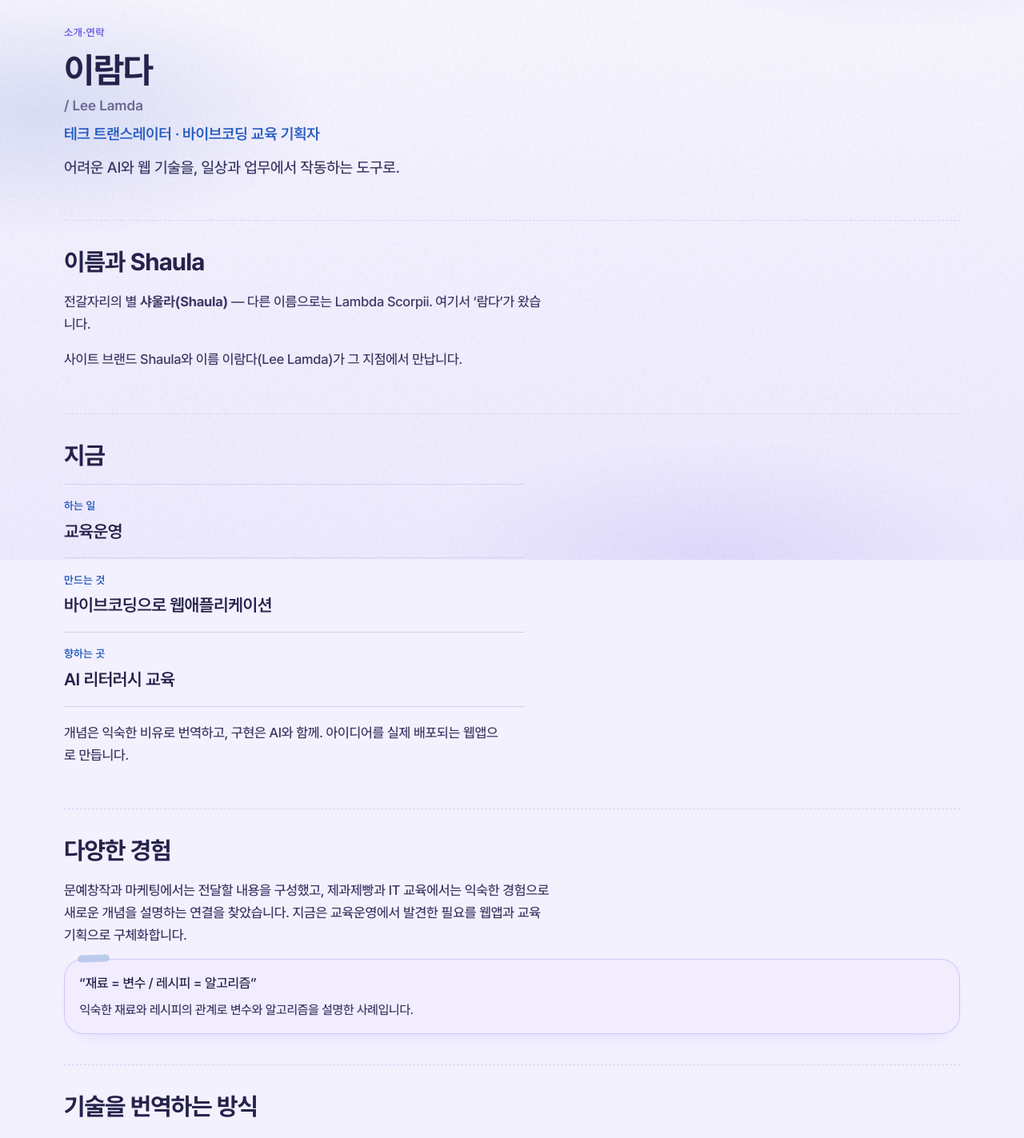
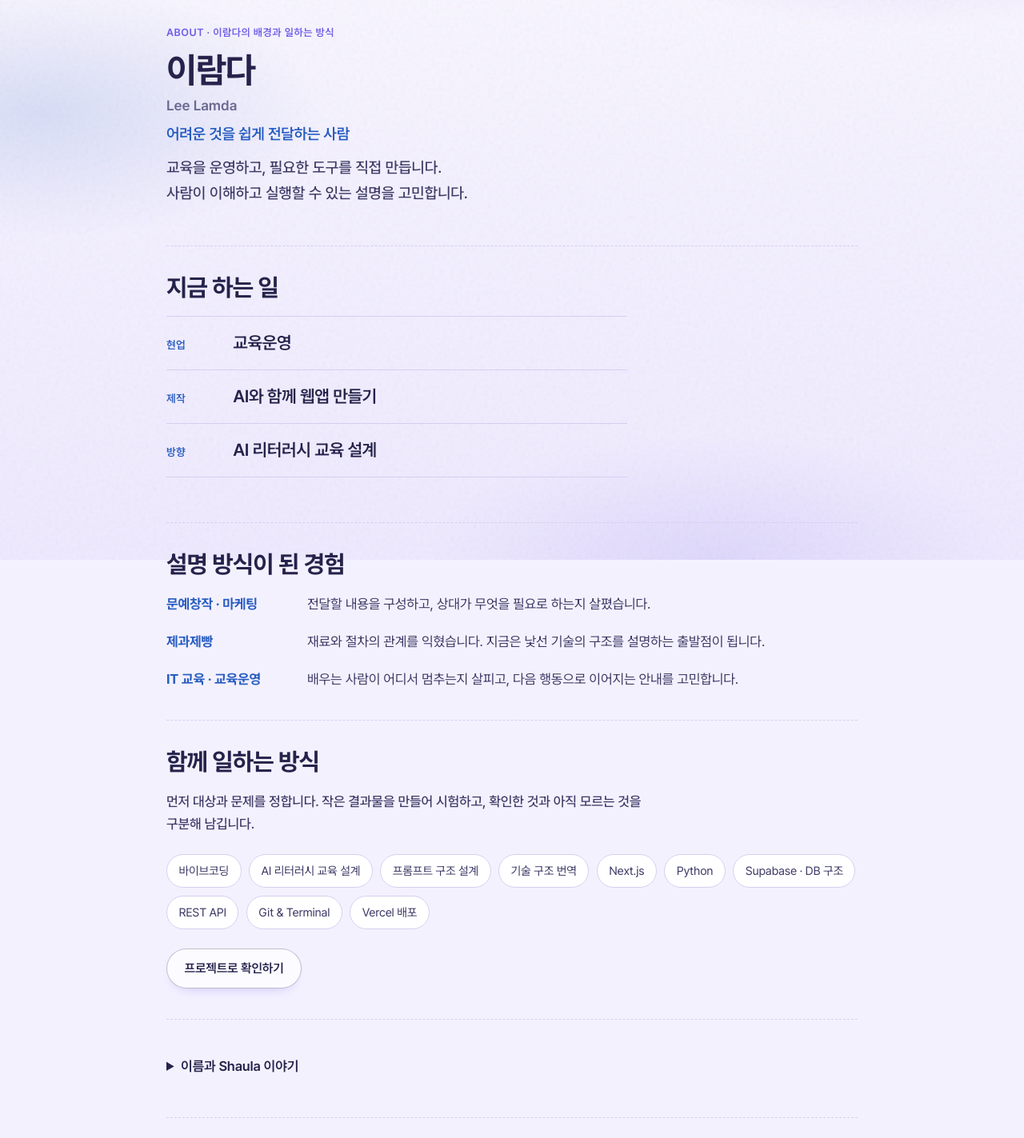
Before and after one commit to LamdaLee/Shaula, a Next.js app: page /about in a window 1280 px wide. Shown: the part 100-1523 px from the top of the page at 80% size. Built offline with nearby package versions, Linux system fonts and the light colour scheme.

Commit message:
Separate home and about content and improve Korean text wrapping

```diff
--- a/src/app/about/about.module.css
+++ b/src/app/about/about.module.css
@@ -96,7 +96,9 @@
   letter-spacing: -0.02em;
   text-decoration: none;
   color: var(--sky-ink);
-  transition: color 160ms var(--ease), transform 200ms var(--ease-out);
+  transition:
+    color 160ms var(--ease),
+    transform 200ms var(--ease-out);
   display: inline-block;
 }
 
@@ -111,4 +113,59 @@
   margin-bottom: 1.35rem;
 }
 
-.chips{display:flex;flex-wrap:wrap;gap:.6rem;list-style:none;margin:1.5rem 0;padding:0}.chips li{padding:.5rem .9rem;border:1px solid var(--line);border-radius:999px;background:white;color:var(--ink-soft);font-size:.92rem}
+.chips {
+  display: flex;
+  flex-wrap: wrap;
+  gap: 0.6rem;
+  list-style: none;
+  margin: 1.5rem 0;
+  padding: 0;
+}
+.chips li {
+  padding: 0.5rem 0.9rem;
+  border: 1px solid var(--line);
+  border-radius: 999px;
+  background: white;
+  color: var(--ink-soft);
+  font-size: 0.92rem;
+}
+
+.about {
+  max-width: 54rem;
+}
+.experiences {
+  display: grid;
+  gap: 1.2rem;
+  margin: 0;
+}
+.experiences div {
+  display: grid;
+  gap: 0.35rem;
+}
+.experiences dt {
+  font-weight: 700;
+  color: var(--sky-ink);
+}
+.experiences dd {
+  margin: 0;
+  max-width: 36rem;
+  color: var(--ink-soft);
+  word-break: keep-all;
+}
+.nameStory p {
+  margin: 1rem 0 0;
+  max-width: 36rem;
+}
+.chips li {
+  word-break: keep-all;
+}
+@media (min-width: 700px) {
+  .experiences div {
+    grid-template-columns: 10rem 1fr;
+    gap: 1rem;
+  }
+  .now li {
+    grid-template-columns: 5rem 1fr;
+    align-items: baseline;
+  }
+}
--- a/src/app/about/page.tsx
+++ b/src/app/about/page.tsx
@@ -1,92 +1,78 @@
 import type { Metadata } from "next";
 import Link from "next/link";
-import { TechTranslation } from "@/components/TechTranslation";
 import { Reveal } from "@/components/Reveal";
 import { ContactEmail } from "@/components/ContactEmail";
 import { site } from "@/lib/site";
 import styles from "./about.module.css";
-
 export const metadata: Metadata = {
   alternates: { canonical: "/about" },
   title: "소개·연락",
-  description: `${site.person}과 Shaula 이야기, 연락처 ${site.email}`,
+  description: "이람다의 배경, 일하는 방식과 협업 연락처",
 };
-
 export default function AboutPage() {
   return (
-    <div className="shell">
+    <div className={`shell ${styles.about}`}>
       <header className="page-header">
         <Reveal tone="scale">
-          <p className="section__eyebrow">소개·연락</p>
+          <p className="section__eyebrow">
+            ABOUT · 이람다의 배경과 일하는 방식
+          </p>
           <h1 className="page-title">
             {site.person}
-            <span className={styles.en}> / {site.personEn}</span>
+            <span className={styles.en}>Lee Lamda</span>
           </h1>
-          <p className={styles.role}>{site.role}</p>
-          <p className="page-lead">{site.tagline}</p>
+          <p className={styles.role}>어려운 것을 쉽게 전달하는 사람</p>
+          <p className="page-lead">
+            교육을 운영하고, 필요한 도구를 직접 만듭니다.
+            <br />
+            사람이 이해하고 실행할 수 있는 설명을 고민합니다.
+          </p>
         </Reveal>
       </header>
-
       <Reveal as="section" className={styles.block}>
-        <h2 className={styles.h2}>이름과 Shaula</h2>
-        <p className={styles.body}>
-          전갈자리의 별 <strong>샤울라(Shaula)</strong> — 다른 이름으로는 Lambda
-          Scorpii. 여기서 ‘람다’가 왔습니다.
-        </p>
-        <p className={styles.body}>
-          사이트 브랜드 Shaula와 이름 {site.person}({site.personEn})가 그
-          지점에서 만납니다.
-        </p>
-      </Reveal>
-
-      <Reveal as="section" className={styles.block}>
-        <h2 className={styles.h2}>지금</h2>
+        <h2 className={styles.h2}>지금 하는 일</h2>
         <ul className={styles.now}>
           <li>
-            <span className={styles.nowLabel}>하는 일</span>
-            교육운영
+            <span className={styles.nowLabel}>현업</span>교육운영
           </li>
           <li>
-            <span className={styles.nowLabel}>만드는 것</span>
-            바이브코딩으로 웹애플리케이션
+            <span className={styles.nowLabel}>제작</span>AI와 함께 웹앱 만들기
           </li>
           <li>
-            <span className={styles.nowLabel}>향하는 곳</span>
-            AI 리터러시 교육
+            <span className={styles.nowLabel}>방향</span>AI 리터러시 교육 설계
           </li>
         </ul>
-        <p className={styles.support}>{site.taglineSupport}</p>
-      </Reveal>
-
-      <Reveal as="section" className={styles.block}>
-        <h2 className={styles.h2}>다양한 경험</h2>
-        <p className={styles.body}>
-          문예창작과 마케팅에서는 전달할 내용을 구성했고, 제과제빵과 IT
-          교육에서는 익숙한 경험으로 새로운 개념을 설명하는 연결을 찾았습니다.
-          지금은 교육운영에서 발견한 필요를 웹앱과 교육 기획으로 구체화합니다.
-        </p>
-        <aside className="memo">
-          <p className={styles.memoHand}>“재료 = 변수 / 레시피 = 알고리즘”</p>
-          <p className={styles.memoSub}>
-            익숙한 재료와 레시피의 관계로 변수와 알고리즘을 설명한 사례입니다.
-          </p>
-        </aside>
-      </Reveal>
-
-      <Reveal as="section" className={styles.block}>
-        <h2 className={styles.h2}>기술을 번역하는 방식</h2>
-        <p className={styles.body}>
-          문예창작에서는 상대에게 닿는 문장을, 마케팅에서는 사용자의 필요를,
-          제과제빵에서는 재료와 절차의 관계를 배웠습니다. 교육운영 경험을
-          바탕으로 낯선 기술을 익숙한 구조로 설명하고, 작은 과제로 연결합니다.
-        </p>
-        <TechTranslation />
       </Reveal>
       <Reveal as="section" className={styles.block}>
-        <h2 className={styles.h2}>함께 일할 때 사용하는 역량</h2>
+        <h2 className={styles.h2}>설명 방식이 된 경험</h2>
+        <dl className={styles.experiences}>
+          <div>
+            <dt>문예창작 · 마케팅</dt>
+            <dd>
+              전달할 내용을 구성하고, 상대가 무엇을 필요로 하는지 살폈습니다.
+            </dd>
+          </div>
+          <div>
+            <dt>제과제빵</dt>
+            <dd>
+              재료와 절차의 관계를 익혔습니다. 지금은 낯선 기술의 구조를
+              설명하는 출발점이 됩니다.
+            </dd>
+          </div>
+          <div>
+            <dt>IT 교육 · 교육운영</dt>
+            <dd>
+              배우는 사람이 어디서 멈추는지 살피고, 다음 행동으로 이어지는
+              안내를 고민합니다.
+            </dd>
+          </div>
+        </dl>
+      </Reveal>
+      <Reveal as="section" className={styles.block}>
+        <h2 className={styles.h2}>함께 일하는 방식</h2>
         <p className={styles.body}>
-          교육 설계와 직접 만든 프로젝트에서 활용하는 영역입니다. 기술의 역할을
-          이해하고 AI와 구현하며, 작동 결과를 직접 확인합니다.
+          먼저 대상과 문제를 정합니다. 작은 결과물을 만들어 시험하고, 확인한
+          것과 아직 모르는 것을 구분해 남깁니다.
         </p>
         <ul className={styles.chips}>
           {[
@@ -104,28 +90,33 @@ export default function AboutPage() {
             <li key={skill}>{skill}</li>
           ))}
         </ul>
-        <p className={styles.body}>
-          설명만으로 끝내지 않고, 무엇을 만들었고 어떻게 확인했는지 남기는
-          교육을 지향합니다.
-        </p>
+        <Link className="btn btn--ghost" href="/case">
+          프로젝트로 확인하기
+        </Link>
+      </Reveal>
+      <Reveal as="section" className={styles.block}>
+        <details className={styles.nameStory}>
+          <summary>이름과 Shaula 이야기</summary>
+          <p>
+            Shaula는 전갈자리의 별로, 다른 이름은 Lambda Scorpii입니다.
+            ‘람다’라는 이름과 사이트 브랜드는 이 별에서 만납니다.
+          </p>
+        </details>
       </Reveal>
       <Reveal as="section" className={styles.block}>
         <h2 id="contact" className={styles.h2}>
-          연락
+          함께 풀어볼 일
         </h2>
         <p className={styles.body}>
-          교육 제안·협업·질문 — 공개 이메일로 보내 주세요.
+          교육 대상과 필요한 변화, 또는 만들고 싶은 도구를 알려주세요.
         </p>
         <ContactEmail />
         <div className="cta-row">
-          <Link className="btn" href="/case">
-            대표 앱 보기
+          <Link className="btn btn--ghost" href="/education">
+            교육 제안 보기
           </Link>
           <Link className="btn btn--ghost" href="/try">
-            써보기
-          </Link>
-          <Link className="btn btn--memo" href="/education">
-            교육 제안
+            업무 체험하기
           </Link>
         </div>
       </Reveal>
--- a/src/app/globals.css
+++ b/src/app/globals.css
@@ -144,11 +144,15 @@ h3 {
   font-weight: 700;
   color: var(--ink);
   text-wrap: balance;
+  word-break: keep-all;
+  overflow-wrap: break-word;
 }
 
 p {
   margin: 0 0 1rem;
   text-wrap: pretty;
+  word-break: keep-all;
+  overflow-wrap: break-word;
 }
 
 .shell {
@@ -301,7 +305,7 @@ p {
 .section__title {
   font-size: clamp(1.65rem, 3.4vw, 2.35rem);
   margin: 0 0 0.75rem;
-  max-width: 18ch;
+  max-width: 30rem;
   line-height: 1.32;
   font-weight: 700;
 }
@@ -370,7 +374,7 @@ p {
 .page-title {
   font-size: clamp(1.85rem, 4.4vw, 2.75rem);
   margin: 0 0 0.75rem;
-  max-width: 14ch;
+  max-width: 42rem;
   line-height: 1.3;
   font-weight: 700;
 }
--- a/src/app/page.module.css
+++ b/src/app/page.module.css
@@ -1,7 +1,7 @@
 .hero { padding: clamp(2.5rem, 6vw, 5rem) 0; }
 .heroInner { display: grid; gap: 2rem; align-items: center; }
 .heroCopy { min-width: 0; }
-.heroLead { font-size: clamp(2rem, 4vw, 3.25rem); line-height: 1.3; margin: 0 0 1.1rem; word-break: keep-all; }
+.heroLead { font-size: clamp(1.8rem, 4vw, 3.25rem); line-height: 1.3; margin: 0 0 1.1rem; word-break: keep-all; }
 .heroSupport { max-width: 30rem; color: var(--ink-soft); margin-bottom: 1.5rem; word-break: keep-all; }
 .heroActions { display: flex; flex-wrap: wrap; gap: .75rem; }
 .heroArt { margin: 0; min-width: 0; }
@@ -30,3 +30,5 @@
 .contactBox p:last-child { margin-bottom: 0; }
 .contactMail { font-size: clamp(1.1rem, 2vw, 1.4rem); font-weight: 600; overflow-wrap: anywhere; }
 @media (min-width: 820px) { .heroInner { grid-template-columns: 1fr 1.15fr; gap: 2.5rem; } .feature { grid-template-columns: 1.15fr 1fr; } .courseGrid { grid-template-columns: 1fr 1fr; } }
+
+.heroPhrase { display: block; }
```
Also changed, not shown: src/app/page.tsx (+27 -36 lines), 1 other file (tests, documents, lock files or other folders).
